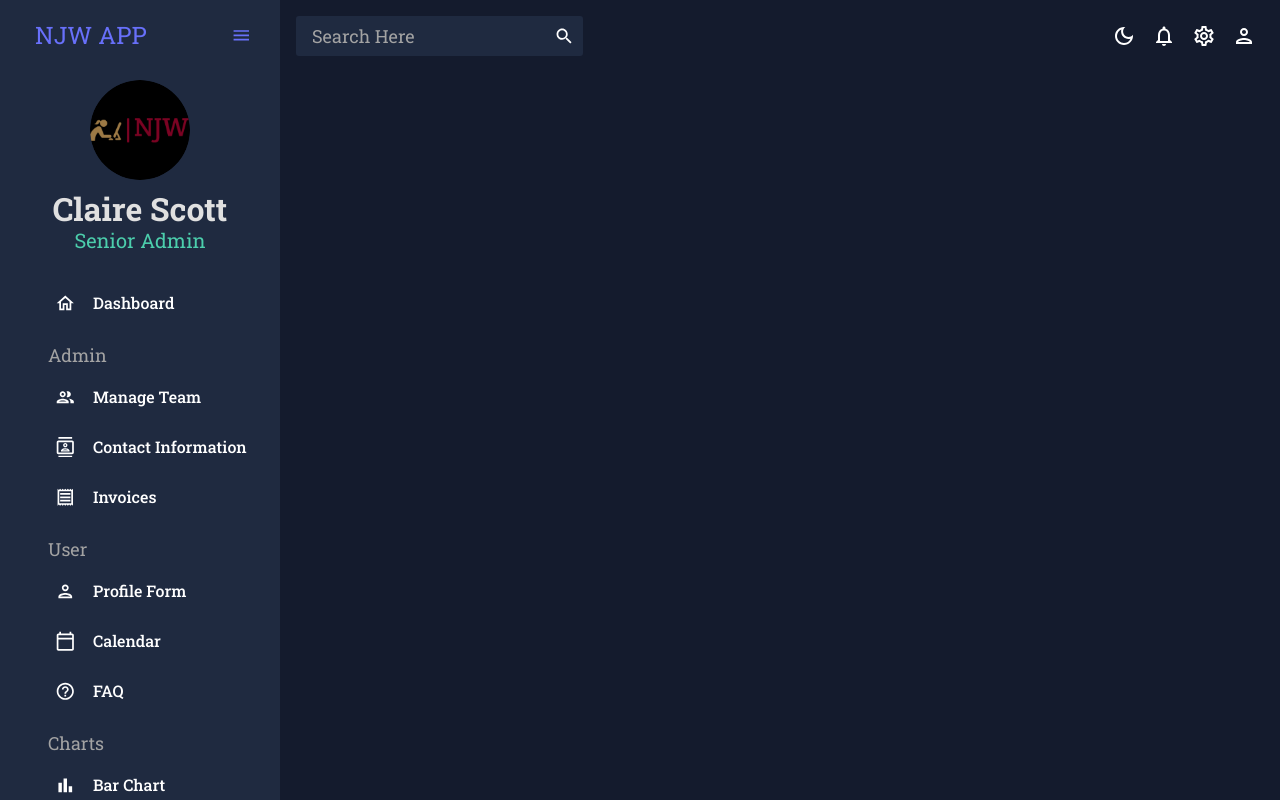
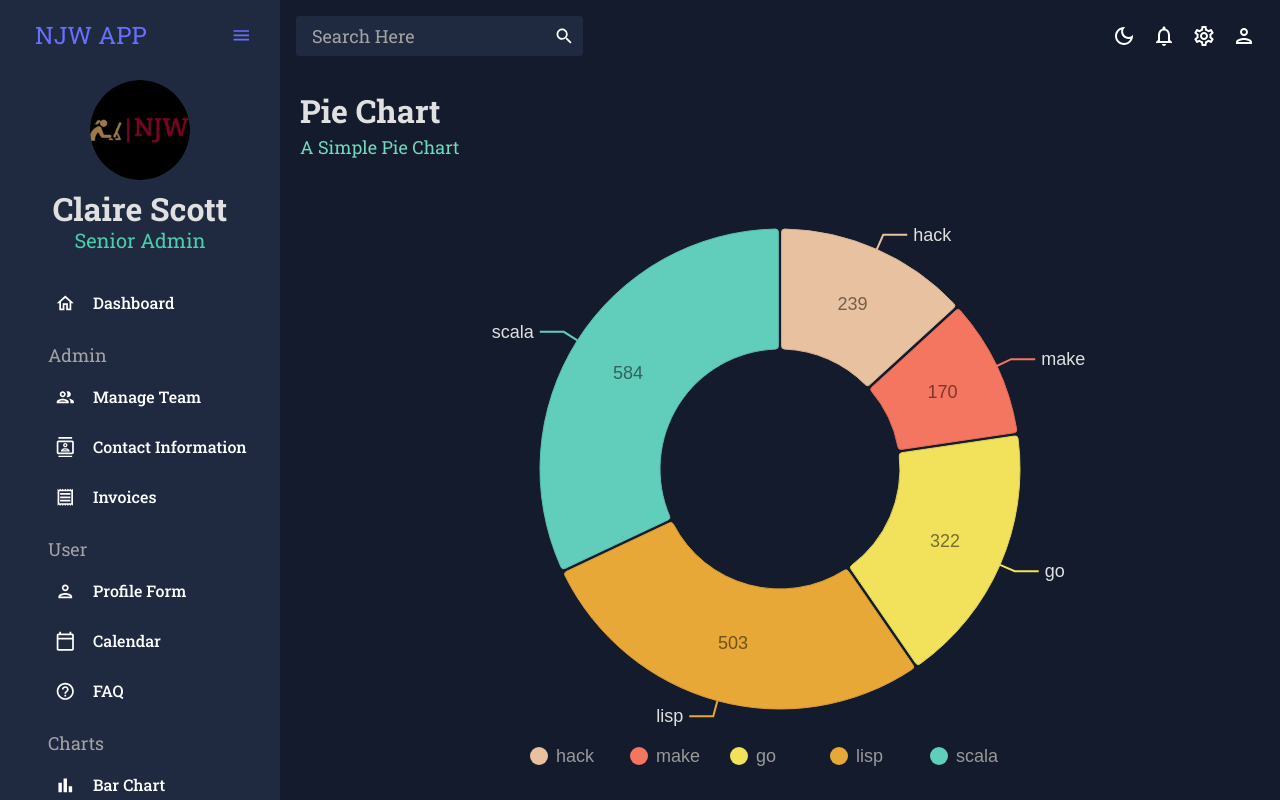
Before and after one commit to NatashaJWangui/React-Admin-Dashboard, a React (Create React App) app: page /Pie in a window 1280 px wide. Shown: the top 800 px of the page. Built offline with nearby package versions, Linux system fonts and the light colour scheme.

Commit message:
Finished on the pie and line charts. Adjusted the font sizes

```diff
--- a/src/App.js
+++ b/src/App.js
@@ -13,8 +13,8 @@
 import Calendar from "./components/Calendar";
 import FAQ from "./components/FAQ";
 import Bar from "./components/charts/Bar";
-// import Line from "./components/charts/Line";
-// import Pie from "./components/charts/Pie";
+import Pie from "./components/charts/Pie";
+import Line from "./components/charts/Line";
 // import Geography from "./components/Geography";
 
 
@@ -40,9 +40,9 @@
             <Route path="/Calendar" element={<Calendar />} />
             <Route path="/FAQ" element={<FAQ />} />
             <Route path="/Bar" element={<Bar />} />
-            {/* <Route path="/Pie" element={<Pie />} />
+            <Route path="/Pie" element={<Pie />} />
             <Route path="/Line" element={<Line />} />
-            <Route path="/Geography" element={<Geography />} /> */}
+            {/* <Route path="/Geography" element={<Geography />} /> */}
           </Routes>
         </main>
       </div>
--- a/src/components/BarCharts.jsx
+++ b/src/components/BarCharts.jsx
@@ -18,11 +18,14 @@
                 stroke:colors.grey[100]
               }
             },
+            //Labels
             legend:{
               text:{
-                fill:colors.grey[100]
+                fill:colors.grey[100],
+                fontSize: 18,
               }
             },
+            // X and Y labels
             ticks:{
               line:{
                 stroke:colors.grey[100],
@@ -30,12 +33,15 @@
               },
               text:{
                 fill:colors.grey[100],
+                fontSize: 14,
               }
             }
           },
+          //Keys
           legends:{
             text:{
-              fill:colors.grey[100]
+              fill:colors.grey[100],
+              fontSize: 16,
             }
           }
         }}
--- /dev/null
+++ b/src/components/LineCharts.jsx
@@ -0,0 +1,125 @@
+import React from 'react'
+import { useTheme } from '@mui/material';
+import { ResponsiveLine } from '@nivo/line';
+import { tokens } from '../theme';
+import { mockLineData as data } from '../constants/mockConstant';
+
+function LineCharts({isDashboard=false}) {
+  const theme = useTheme();
+  const colors = tokens(theme.palette.mode);
+
+  return (
+    <ResponsiveLine
+        data={data}
+        theme={{
+            axis:{
+                domain:{
+                    line:{
+                        stroke:colors.grey[100]
+                    }
+                },
+                //Labels
+                legend:{
+                    text:{
+                        fill:colors.grey[100],
+                        fontSize: 18,
+                    }
+                },
+                // X and Y labels
+                ticks:{
+                    line:{
+                        stroke:colors.grey[100],
+                        strokeWidth:1
+                    },
+                    text:{
+                        fill:colors.grey[100],
+                        fontSize: 16,
+                    }
+                },
+            },
+            //Keys
+            legends:{
+                text:{
+                    fill:colors.grey[100],
+                    fontSize: 16,
+                },
+            },
+            tooltip:{
+                container:{
+                    color:colors.primary[500],
+                },
+            },
+        }}
+        colors={isDashboard ? { datum : "color"} : {scheme: "nivo"}}
+        margin={{ top: 50, right: 110, bottom: 50, left: 60 }}
+        xScale={{ type: 'point' }}
+        yScale={{
+            type: 'linear',
+            min: 'auto',
+            max: 'auto',
+            stacked: true,
+            reverse: false
+        }}
+        yFormat=" >-.2f"
+        curve="catmullRom"
+        axisTop={null}
+        axisRight={null}
+        axisBottom={{
+            tickSize: 6,
+            tickPadding: 8,
+            tickRotation: 1,
+            legend: isDashboard ? undefined : 'transportation',
+            legendOffset: 39,
+            legendPosition: 'middle',
+            truncateTickAt: 0
+        }}
+        axisLeft={{
+            tickSize: 5,
+            tickPadding: 6,
+            tickRotation: 0,
+            legend: isDashboard ? undefined : 'count',
+            legendOffset: -56,
+            legendPosition: 'middle',
+            truncateTickAt: 0
+        }}
+        enableGridX={false}
+        enableGridY={false}
+        pointSize={10}
+        pointColor={{ theme: 'background' }}
+        pointBorderWidth={2}
+        pointBorderColor={{ from: 'serieColor' }}
+        pointLabel="data.yFormatted"
+        pointLabelYOffset={-12}
+        enableTouchCrosshair={true}
+        useMesh={true}
+        legends={[
+            {
+                anchor: 'bottom-right',
+                direction: 'column',
+                justify: false,
+                translateX: 99,
+                translateY: 0,
+                itemsSpacing: 0,
+                itemDirection: 'left-to-right',
+                itemWidth: 61,
+                itemHeight: 31,
+                itemOpacity: 0.75,
+                symbolSize: 15,
+                symbolShape: 'circle',
+                symbolBorderColor: 'rgba(0, 0, 0, .5)',
+                effects: [
+                    {
+                        on: 'hover',
+                        style: {
+                            itemBackground: 'rgba(0, 0, 0, .03)',
+                            itemOpacity: 1
+                        }
+                    }
+                ]
+            }
+        ]}
+    />
+  )
+}
+
+export default LineCharts
--- /dev/null
+++ b/src/components/PieCharts.jsx
@@ -0,0 +1,129 @@
+import React from 'react'
+import { useTheme } from '@mui/material';
+import { ResponsivePie } from '@nivo/pie';
+import { tokens } from '../theme';
+import { mockPieData as data } from '../constants/mockConstant';
+
+function PieCharts() {
+  const theme = useTheme();
+  const colors = tokens(theme.palette.mode);
+
+  return (
+    <ResponsivePie
+        data={data}
+        theme={{
+            axis: {
+                domain:{
+                    line:{
+                        stroke:colors.grey[100]
+                    }
+                },
+                legend:{
+                    text:{
+                        fill:colors.grey[100],
+                        fontSize:16,
+                    }
+                },
+                ticks:{
+                    line:{
+                        stroke:colors.grey[100],
+                        strokeWidth: 1
+                    },
+                    text: {
+                        fill:colors.grey[100],
+                        fontSize: 16,
+                    }
+                }
+            },
+            legends:{
+                text:{
+                    fill:colors.grey[100],
+                    fontSize: 18,
+                }
+            },
+            labels: {
+                text: {
+                  fontSize: 18,
+                  fill: colors.grey[100],
+                },
+            },
+        }}
+        margin={{ top: 40, right: 80, bottom: 80, left: 80 }}
+        innerRadius={0.5}
+        padAngle={0.7}
+        cornerRadius={3}
+        activeOuterRadiusOffset={8}
+        borderWidth={1}
+        borderColor={{
+            from: 'color',
+            modifiers: [
+                [
+                    'darker',
+                    0.2
+                ]
+            ]
+        }}
+        arcLinkLabelsSkipAngle={10}
+        arcLinkLabelsTextColor={colors.grey[100]}
+        arcLinkLabelsThickness={2}
+        arcLinkLabelsColor={{ from: 'color', modifiers: [] }}
+        arcLabelsSkipAngle={10}
+        arcLabelsTextColor={{
+            from: 'color',
+            modifiers: [
+                [
+                    'darker',
+                    2
+                ]
+            ]
+        }}
+        defs={[
+            {
+                id: 'dots',
+                type: 'patternDots',
+                background: 'inherit',
+                color: 'rgba(255, 255, 255, 0.3)',
+                size: 4,
+                padding: 1,
+                stagger: true
+            },
+            {
+                id: 'lines',
+                type: 'patternLines',
+                background: 'inherit',
+                color: 'rgba(255, 255, 255, 0.3)',
+                rotation: -45,
+                lineWidth: 6,
+                spacing: 10
+            }
+        ]}
+        legends={[
+            {
+                anchor: 'bottom',
+                direction: 'row',
+                justify: false,
+                translateX: 0,
+                translateY: 56,
+                itemsSpacing: 0,
+                itemWidth: 100,
+                itemHeight: 18,
+                itemTextColor: '#999',
+                itemDirection: 'left-to-right',
+                itemOpacity: 1,
+                symbolSize: 18,
+                symbolShape: 'circle',
+                effects: [
+                    {
+                        on: 'hover',
+                        style: {
+                            itemTextColor: '#000'
+                        }
+                    }
+                ]
+            }
+        ]}
+    />
+  )
+}
+
+export default PieCharts
--- a/src/components/charts/Bar.jsx
+++ b/src/components/charts/Bar.jsx
@@ -6,7 +6,7 @@
 function Bar() {
   return (
     <Box m="20px">
-      <Header title="Bar Chart" subtitle="Simple Bar Chart"/>
+      <Header title="Bar Chart" subtitle="A Simple Bar Chart"/>
       <Box height="75vh" >
         <BarCharts/>
       </Box>
--- a/src/components/charts/Line.jsx
+++ b/src/components/charts/Line.jsx
@@ -1,8 +1,16 @@
 import React from 'react'
+import LineCharts from '../LineCharts'
+import { Box } from '@mui/material'
+import Header from '../Header'
 
 function Line() {
   return (
-    <div>Line</div>
+    <Box m="20px">
+      <Header title="Line Chart" subtitle=" A Simple Line Chart"/>
+      <Box height="75vh">
+        <LineCharts/>
+      </Box>
+    </Box>
   )
 }
 
--- a/src/components/charts/Pie.jsx
+++ b/src/components/charts/Pie.jsx
@@ -1,8 +1,17 @@
-import React from 'react'
+import React from 'react';
+import PieCharts from '../PieCharts';
+import { Box } from '@mui/material';
+import Header from '../Header';
+
 
 function Pie() {
   return (
-    <div>Pie</div>
+    <Box m="20px">
+      <Header title="Pie Chart" subtitle=" A Simple Pie Chart"/>
+      <Box height="75vh">
+        <PieCharts/>
+      </Box>
+    </Box>
   )
 }
 
--- a/src/constants/mockConstant.js
+++ b/src/constants/mockConstant.js
@@ -431,7 +431,7 @@
         y: 88,
       },
       {
-        x: "moto",
+        x: "lorry",
         y: 232,
       },
       {
@@ -485,7 +485,7 @@
         y: 33,
       },
       {
-        x: "moto",
+        x: "lorry",
         y: 189,
       },
       {
@@ -539,7 +539,7 @@
         y: 189,
       },
       {
-        x: "moto",
+        x: "lorry",
         y: 152,
       },
       {
```
Also changed, not shown: src/index.css (line endings or trailing spaces).
